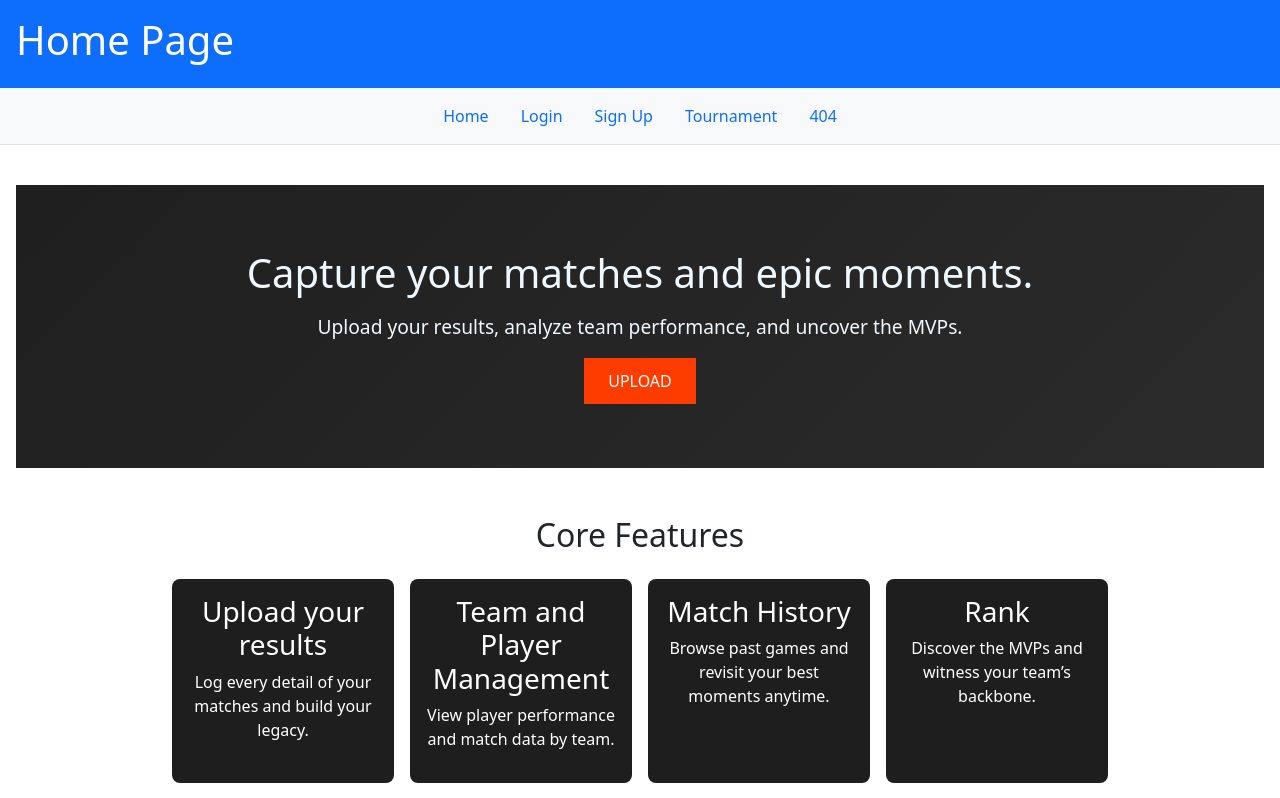
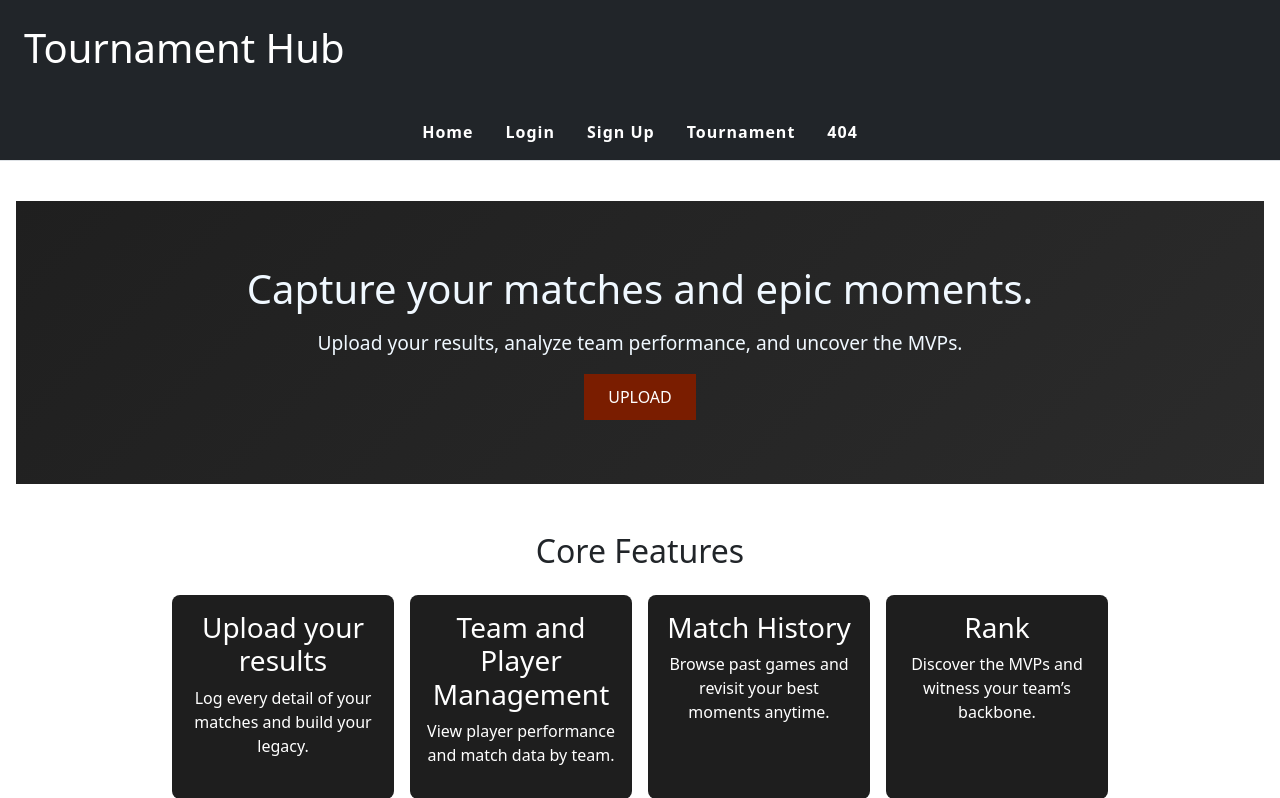
Before and after one commit to 23941335/cits3403, a Flask app: page / in a window 1280 px wide. Shown: the top 798 px of the page. Run offline with Flask 3, Linux system fonts and the light colour scheme.

Commit message:
Added favicon and updated main CSS for homepage

```diff
--- a/app/static/css/main.css
+++ b/app/static/css/main.css
@@ -1,4 +1,74 @@
 html,
 body {
-    height: 100%;
+  height: 100%;
 }
+/* Nav bar style */
+nav {
+    background-color: black;
+}
+
+.nav-link {
+    color: rgb(255, 255, 255);
+    font-weight: bold;
+    letter-spacing: 1px;
+}
+
+.nav-link:hover {
+  color: red;
+  text-decoration: blanchedalmond;
+}
+/* Homepage css
+   Homepage css */
+.hero {
+    padding: 4rem 2rem;
+    text-align: center;
+    background: linear-gradient(135deg, #1f1f1f, #2b2b2b);
+  }
+
+  .hero h1 {
+    color: aliceblue;
+    font-size: 2.5rem;
+  }
+
+  .hero p {
+    color: aliceblue;
+    font-size: 1.2rem;
+    margin: 1rem 0;
+  }
+
+  .hero button {
+    padding: 0.7rem 1.5rem;
+    font-size: 1rem;
+    border: none;
+    background-color: #7a1d00;
+    color: white;
+    cursor: pointer;
+  }
+  .hero button:hover{
+    background-color: #ff0000;
+    transition: background-color 0.3s ease;
+    padding: 0.7rem 1.5rem;
+    font-size: 1rem;
+    }
+
+  .section {
+    padding: 3rem 2rem;
+    max-width: 1000px;
+    margin: auto;
+  }
+
+  .features {
+    display: flex;
+    flex-wrap: wrap;
+    gap: 1rem;
+    justify-content: space-around;
+  }
+
+  .feature-card {
+    background-color: #1e1e1e;
+    color: rgb(255, 255, 255);
+    padding: 1rem;
+    border-radius: 8px;
+    flex: 1 1 200px;
+    text-align: center;
+  }
--- a/app/templates/base.html
+++ b/app/templates/base.html
@@ -3,6 +3,8 @@
 <html lang="en">
 
 <head>
+   <!-- Web favicon -->
+   <link rel="shortcut icon" href="{{url_for('static', filename='icons/favicon.ico')}}" type="image/x-icon">
    <!-- Meta Tags -->
    <meta charset="UTF-8">
    <meta name="viewport" content="width=device-width, initial-scale=1.0">
@@ -22,7 +24,7 @@
 
 <body class="d-flex flex-column">
    <!-- Feel free to change this structure if you have something better.  -->
-   <header class="bg-primary text-white p-3">
+   <header class="bg-dark text-white p-4">
       <h1>{% block header_text %}Header{% endblock %}</h1>
    </header>
 
--- a/app/templates/pages/home.html
+++ b/app/templates/pages/home.html
@@ -1,53 +1,10 @@
 {% extends "base.html" %}
 
-{% block title %}Home Page{% endblock %}
+{% block title %}Tournament Hub{% endblock %}
 
-{% block header_text %}Home Page{% endblock %}
+{% block header_text %}Tournament Hub{% endblock %}
 
 {% block style %}
-<style>
-  .hero {
-    padding: 4rem 2rem;
-    text-align: center;
-    background: linear-gradient(135deg, #1f1f1f, #2b2b2b);
-  }
-  .hero h1 {
-    color: aliceblue;
-    font-size: 2.5rem;
-  }
-  .hero p {
-    color: aliceblue;
-    font-size: 1.2rem;
-    margin: 1rem 0;
-  }
-  .hero button {
-    padding: 0.7rem 1.5rem;
-    font-size: 1rem;
-    border: none;
-    background-color: #ff3c00;
-    color: white;
-    cursor: pointer;
-  }
-  .section {
-    padding: 3rem 2rem;
-    max-width: 1000px;
-    margin: auto;
-  }
-  .features {
-    display: flex;
-    flex-wrap: wrap;
-    gap: 1rem;
-    justify-content: space-around;
-  }
-  .feature-card {
-    background-color: #1e1e1e;
-    color: rgb(255, 255, 255);
-    padding: 1rem;
-    border-radius: 8px;
-    flex: 1 1 200px;
-    text-align: center;
-  }
-</style>
 {% endblock %}
 
 {% block main %}
--- a/app/templates/partials/_nav.html
+++ b/app/templates/partials/_nav.html
@@ -1,6 +1,6 @@
 <!-- This is here more just to provide an example of the concept of a 'partial' -->
 <!-- Using some simple Bootstrap layouts. Feel free to replace later. -->
-<nav class="bg-light border-bottom py-2">
+<nav class="bg-dark border-bottom py-2">
   <ul class="nav justify-content-center">
     <li class="nav-item"><a class="nav-link" href="/">Home</a></li>
     <li class="nav-item"><a class="nav-link" href="/account/login">Login</a></li>
```
Also changed, not shown: app/static/icons/favicon.ico (added).
